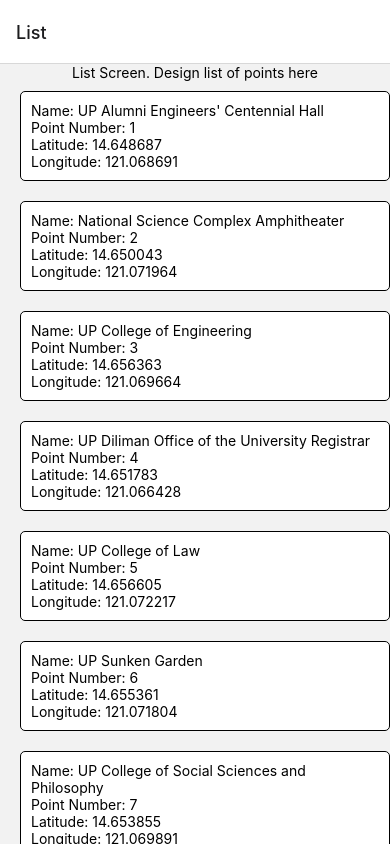
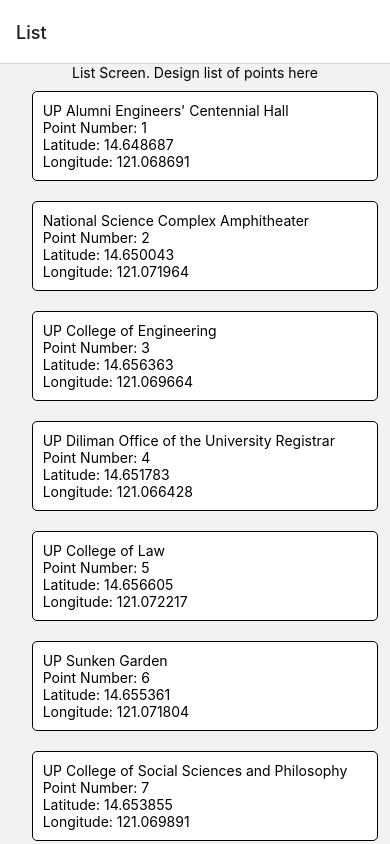
Before and after one commit to yanacueto/GE120_1C_Group3, a React Native app in the folder GE120_1C_Group3/: screen /List in a window 390 px wide. Shown: the top 844 px of the page. Built offline with nearby package versions, Linux system fonts and the light colour scheme.

Commit message:
removed "names:"

```diff
--- a/GE120_1C_Group3/screens/List.js
+++ b/GE120_1C_Group3/screens/List.js
@@ -28,7 +28,7 @@ const List = ({ navigation }) => {
         style={[styles.cardContainer, {width: '100%', alignSelf: 'stretch'}]}
         onPress={() => navigation.navigate('Map', { item })}
       >
-        <Text>Name: {item.name}</Text>
+        <Text>{item.name}</Text>
         <Text>Point Number: {item.pointNumber}</Text>
         <Text>Latitude: {item.latitude}</Text>
         <Text>Longitude: {item.longitude}</Text>
```
